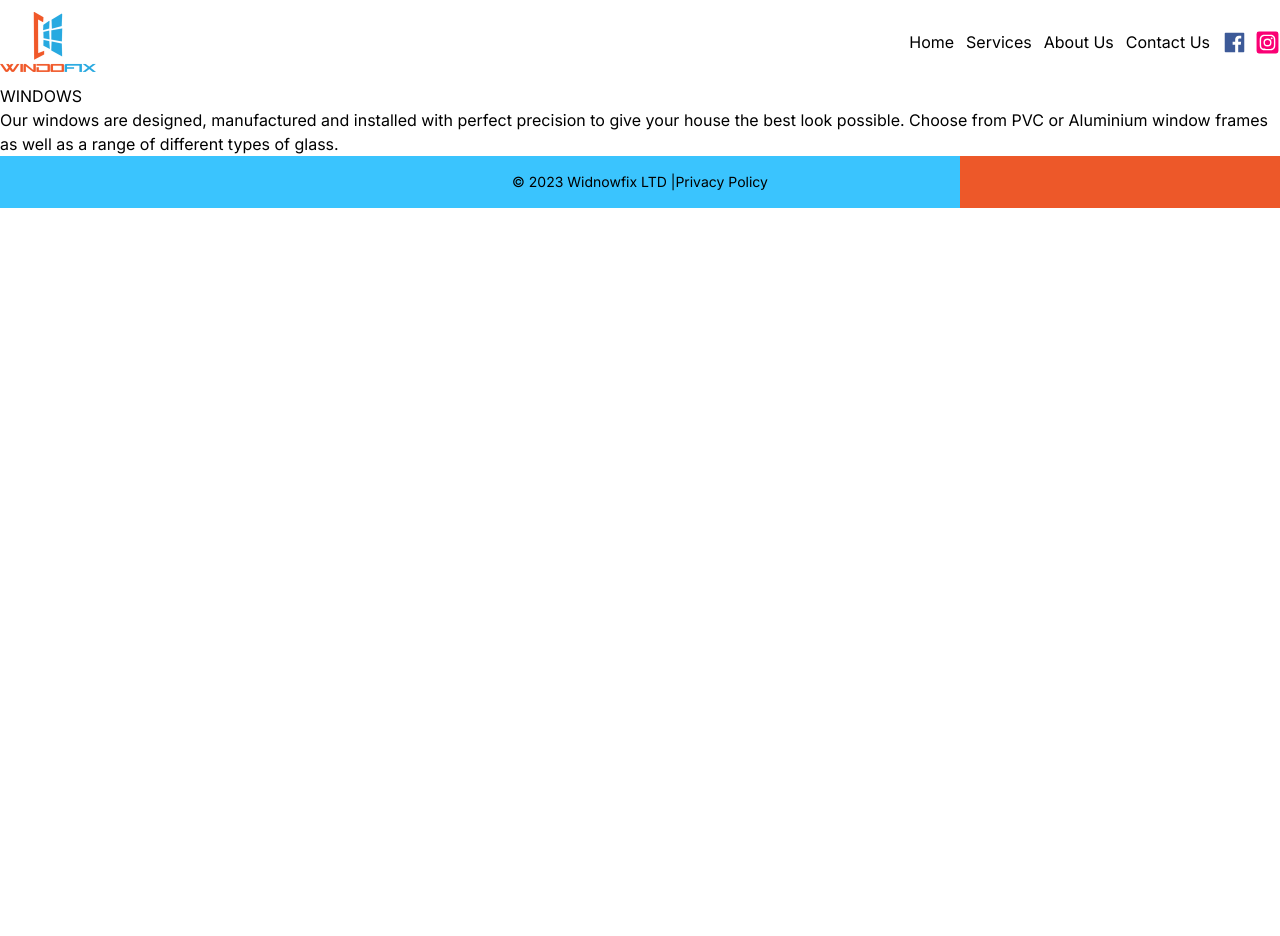
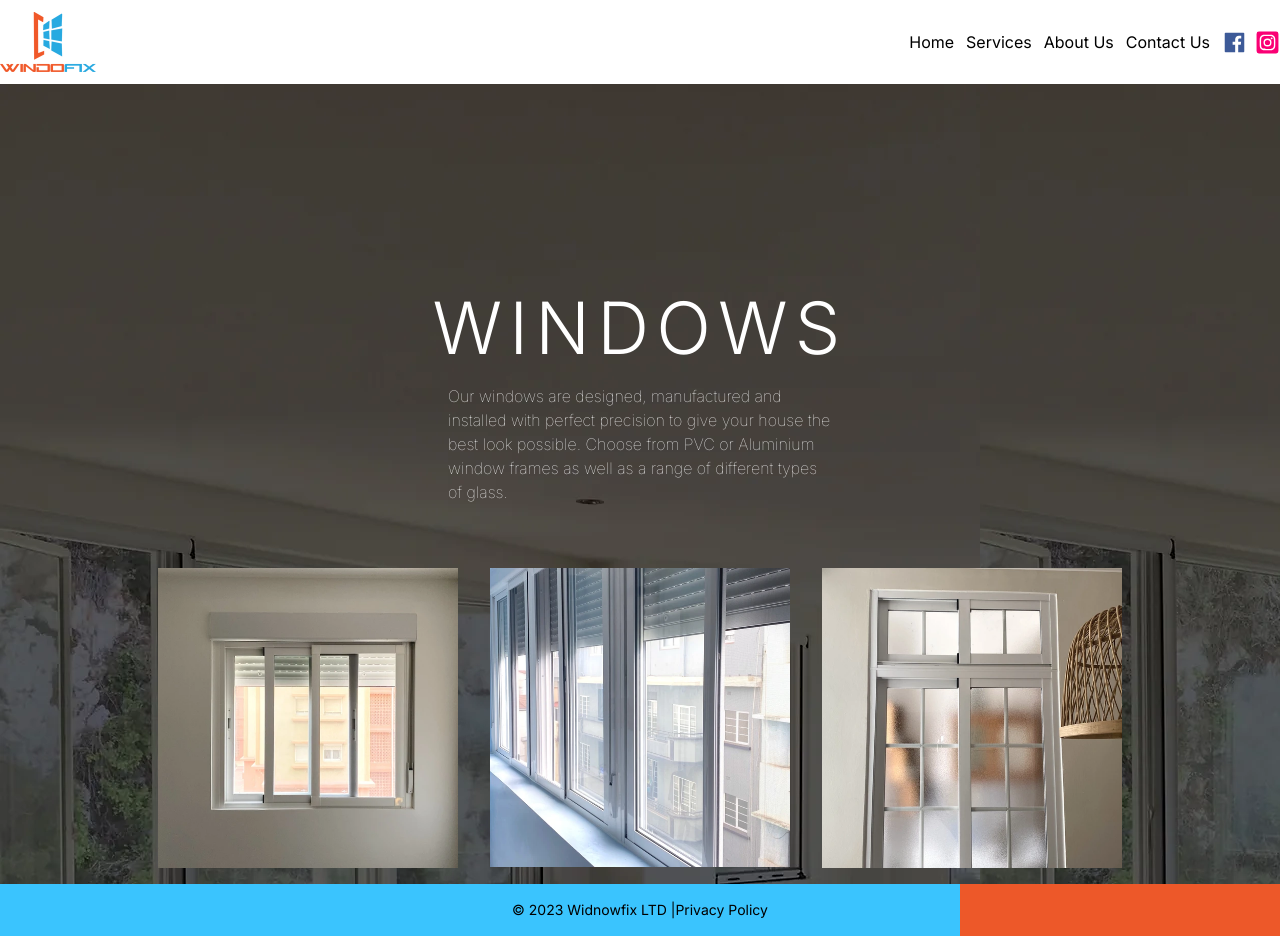
Before and after one commit to ElAndy94/windowfix, a Next.js app: page /windows in a window 1280 px wide. Before the commit the page ends 800 px from the top, so only its background shows below. Built offline with nearby package versions, Linux system fonts and the light colour scheme.

Commit message:
creating the windows page

```diff
--- a/app/windows/page.tsx
+++ b/app/windows/page.tsx
@@ -1,13 +1,51 @@
+import Image from "next/image";
+
 const Windows = () => {
   return (
-    <section>
-      <h1>WINDOWS</h1>
-      <p>
-        Our windows are designed, manufactured and installed with perfect
-        precision to give your house the best look possible. Choose from PVC or
-        Aluminium window frames as well as a range of different types of glass.
-      </p>
-      <div></div>
+    <section className="mx-auto text-center text-white h-screen">
+      <div
+        className="h-screen"
+        style={{
+          backgroundImage: 'url("/assets/windows5.webp")',
+          // backgroundSize: "cover",
+        }}
+      >
+        <div className="pt-24">
+          <h1 className="text-7xl tracking-widest font-light pt-28">WINDOWS</h1>
+          <p className="mt-5 w-[30%] mx-auto font-thin text-left">
+            Our windows are designed, manufactured and installed with perfect
+            precision to give your house the best look possible. Choose from PVC
+            or Aluminium window frames as well as a range of different types of
+            glass.
+          </p>
+          <div className="pt-16 flex justify-center gap-8">
+            <div>
+              <Image
+                src="/assets/windows2.webp"
+                alt="picture of window"
+                width={300}
+                height={300}
+              />
+            </div>
+            <div>
+              <Image
+                src="/assets/windows3.webp"
+                alt="picture of window"
+                width={300}
+                height={300}
+              />
+            </div>
+            <div>
+              <Image
+                src="/assets/windows4.webp"
+                alt="picture of window"
+                width={300}
+                height={300}
+              />
+            </div>
+          </div>
+        </div>
+      </div>
     </section>
   );
 };
```
